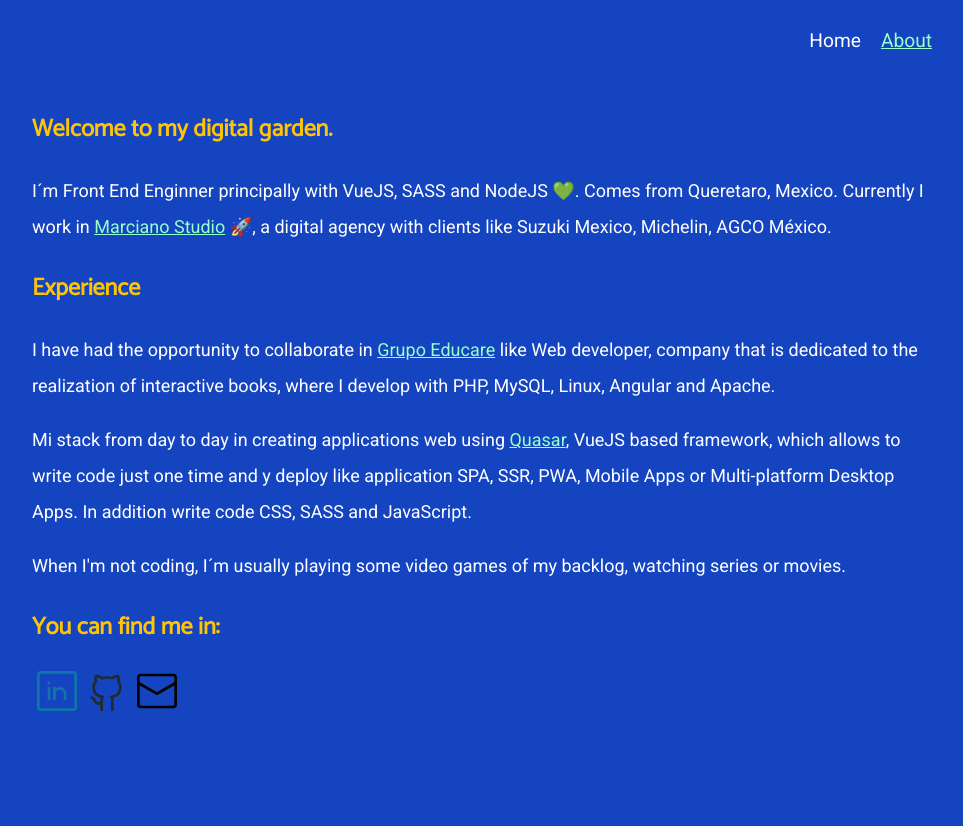
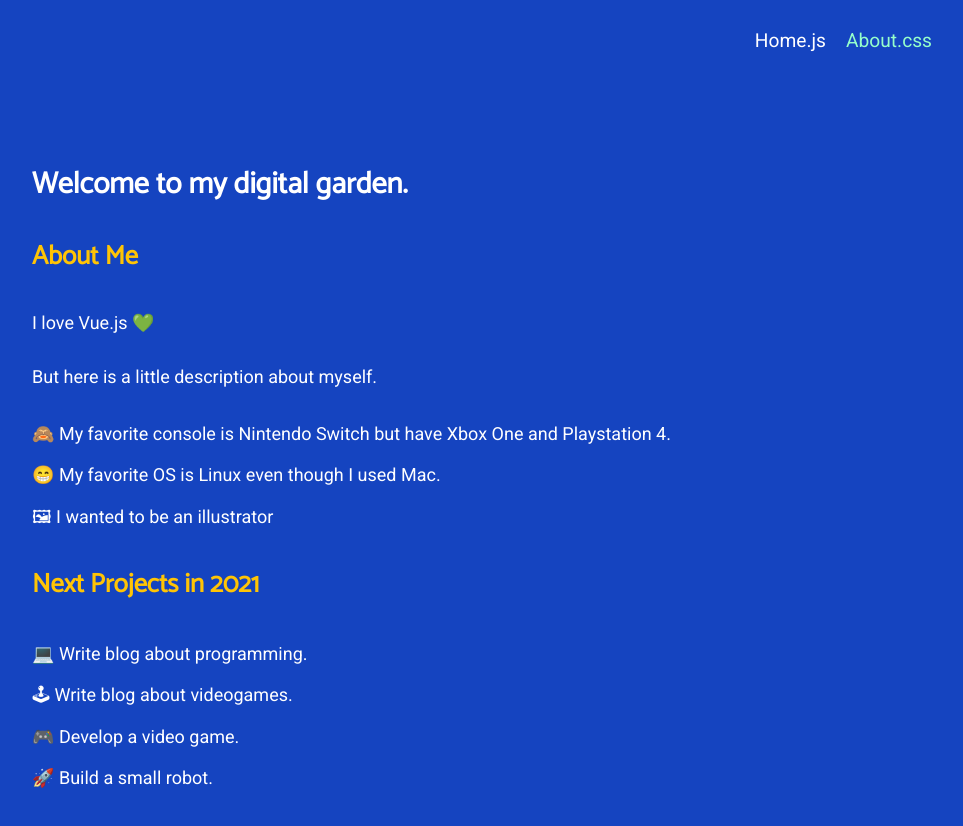
Before and after one commit to efrenmartinez/efrenmartinez.dev, a Nuxt app: page /about in a window 1280 px wide. Shown: the top 826 px of the page, without its empty margins (158-1121 px from the left). Before the commit the page ends 800 px from the top, so only its background shows below. Built offline with nearby package versions, Linux system fonts and the light colour scheme; a web font is replaced by a local one.

Commit message:
:lipstick: Update the UI

```diff
--- /dev/null
+++ b/assets/scss/_utils.scss
@@ -0,0 +1,3 @@
+.text-decoration-none {
+  text-decoration: none;
+}
--- a/assets/scss/main.scss
+++ b/assets/scss/main.scss
@@ -3,3 +3,4 @@
 @import '_headings';
 @import '_weight';
 @import '_font-color';
+@import '_utils';
--- a/components/Nx-Nav.vue
+++ b/components/Nx-Nav.vue
@@ -2,8 +2,8 @@
   <header>
     <nav>
       <ul>
-        <n-link to="/">Home</n-link>
-        <n-link to="about">About</n-link>
+        <n-link to="/">Home.js</n-link>
+        <n-link to="about">About.css</n-link>
       </ul>
     </nav>
   </header>
@@ -41,7 +41,6 @@ header {
       }
       .nuxt-link-exact-active {
         color: var(--blue-light);
-        text-decoration: underline;
       }
     }
   }
--- a/components/Nx-Section-Hero.vue
+++ b/components/Nx-Section-Hero.vue
@@ -8,7 +8,7 @@
         <span class="nx-semi-bold nx-yellow">Vue.js & Nuxt.js</span>, JavaScript
         (ES6+), HTML & (S)CSS and much more.
       </h2>
-      <slot name="custom"></slot>
+      <slot name="links"></slot>
     </div>
   </section>
 </template>
@@ -27,28 +27,32 @@ export default {
 
 <style lang="scss" scoped>
 .Nx-Section-Hero {
-  min-height: 450px;
   .container-title {
     padding: 40px;
     width: 100%;
+    height: 500px;
+    display: flex;
+    flex-direction: column;
+    justify-content: center;
     h1 {
       color: var(--blue-light);
       font-family: var(--font-title);
-      font-size: 6.4em;
+      font-size: 7.4em;
       letter-spacing: 3px;
-      line-height: 1.2em;
+      line-height: 1em;
       margin: 0;
     }
     h2 {
       font-family: var(--font-secondary);
-      font-size: 2em;
+      font-size: 2.5em;
       font-weight: 400;
-      line-height: 40px;
+      line-height: 46px;
     }
   }
   @media screen and (max-width: 900px) {
     & {
       .container-title {
+        height: 80vh;
         padding: 20px;
         h1 {
           font-size: 5.4em;
--- a/pages/about.vue
+++ b/pages/about.vue
@@ -1,35 +1,24 @@
 <template>
   <main class="about">
-    <h3>Welcome to my digital garden.</h3>
-    <p>
-      I´m Front End Enginner principally with VueJS, SASS and NodeJS 💚. Comes
-      from Queretaro, Mexico. Currently I work in
-      <a href="https://marciano.com.mx/" target="_blank">Marciano Studio</a> 🚀,
-      a digital agency with clients like Suzuki Mexico, Michelin, AGCO México.
-    </p>
-    <h3>Experience</h3>
-    <p>
-      I have had the opportunity to collaborate in
-      <a href="https://www.grupoeducare.com/web/" target="_blank"
-        >Grupo Educare</a
-      >
-      like Web developer, company that is dedicated to the realization of
-      interactive books, where I develop with PHP, MySQL, Linux, Angular and
-      Apache.
-    </p>
-    <p>
-      Mi stack from day to day in creating applications web using
-      <a href="https://quasar.dev/" target="_blank">Quasar</a>, VueJS based
-      framework, which allows to write code just one time and y deploy like
-      application SPA, SSR, PWA, Mobile Apps or Multi-platform Desktop Apps. In
-      addition write code CSS, SASS and JavaScript.
-    </p>
-    <p>
-      When I'm not coding, I´m usually playing some video games of my backlog,
-      watching series or movies.
-    </p>
-    <h3>You can find me in:</h3>
-    <NxSocialMedia size="40px" />
+    <h1>Welcome to my digital garden.</h1>
+    <h3>About Me</h3>
+    <p>I love Vue.js 💚</p>
+    <p>But here is a little description about myself.</p>
+    <ul>
+      <li>
+        🙈 My favorite console is Nintendo Switch but have Xbox One and
+        Playstation 4.
+      </li>
+      <li>😁 My favorite OS is Linux even though I used Mac.</li>
+      <li>🖼 I wanted to be an illustrator</li>
+    </ul>
+    <h3>Next Projects in 2021</h3>
+    <ul>
+      <li>💻 Write blog about programming.</li>
+      <li>🕹 Write blog about videogames.</li>
+      <li>🎮 Develop a video game.</li>
+      <li>🚀 Build a small robot.</li>
+    </ul>
   </main>
 </template>
 
@@ -42,19 +31,30 @@
  */
 export default {
   name: 'About',
+  head: {
+    title: 'About Me | A front-end enginner.',
+  },
 }
 </script>
 
 <style lang="scss" scoped>
 .about {
-  margin: 2.5em 0;
+  margin: 80px 0;
+  h1 {
+    font-family: var(--font-secondary);
+  }
   h3 {
     font-family: var(--font-secondary);
-    font-size: 2em;
+    font-size: 2.2em;
     color: var(--yellow);
   }
-  a {
-    color: var(--blue-light);
+  ul {
+    padding: 0;
+    list-style: none;
+    li {
+      font-size: 1.5em;
+      line-height: 2.3em;
+    }
   }
 }
 </style>
--- a/pages/index.vue
+++ b/pages/index.vue
@@ -1,6 +1,29 @@
 <template>
   <main>
-    <NxSectionHero />
+    <NxSectionHero>
+      <template v-slot:links>
+        <h3>
+          You can find me on
+          <a
+            href="https://github.com/efrenmartinez"
+            target="_blank"
+            title="@efrenmartinez"
+            rel="noopener noreferrer"
+            class="nx-semi-bold nx-pink text-decoration-none"
+            >Github</a
+          >
+          and
+          <a
+            href="https://www.linkedin.com/in/efren-martinez-rodriguez/"
+            target="_blank"
+            title="@efren-martinez-rodriguez"
+            rel="noopener noreferrer"
+            class="nx-semi-bold nx-pink text-decoration-none"
+            >LinkedIn</a
+          >.
+        </h3>
+      </template>
+    </NxSectionHero>
   </main>
 </template>
 
```
